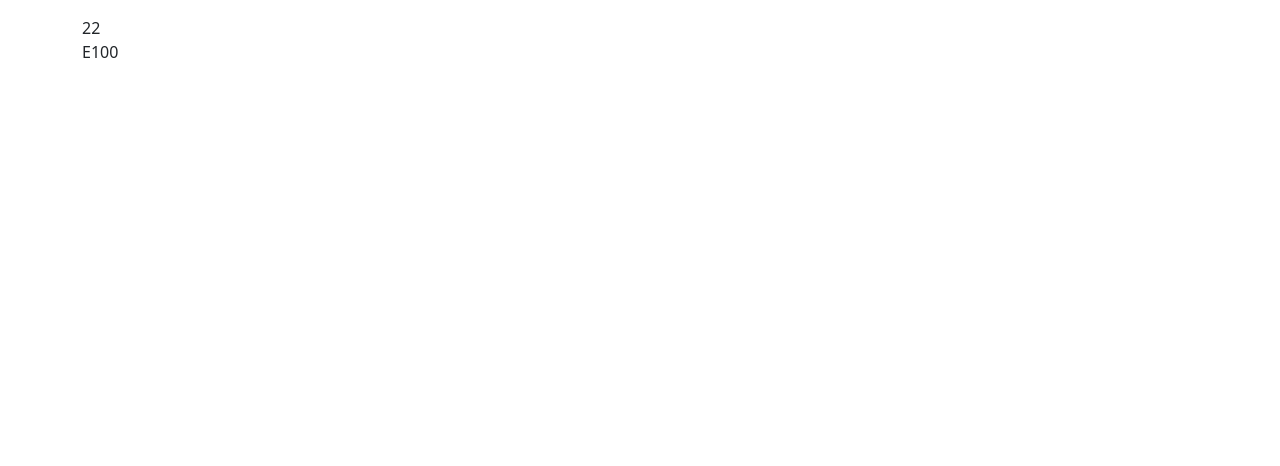
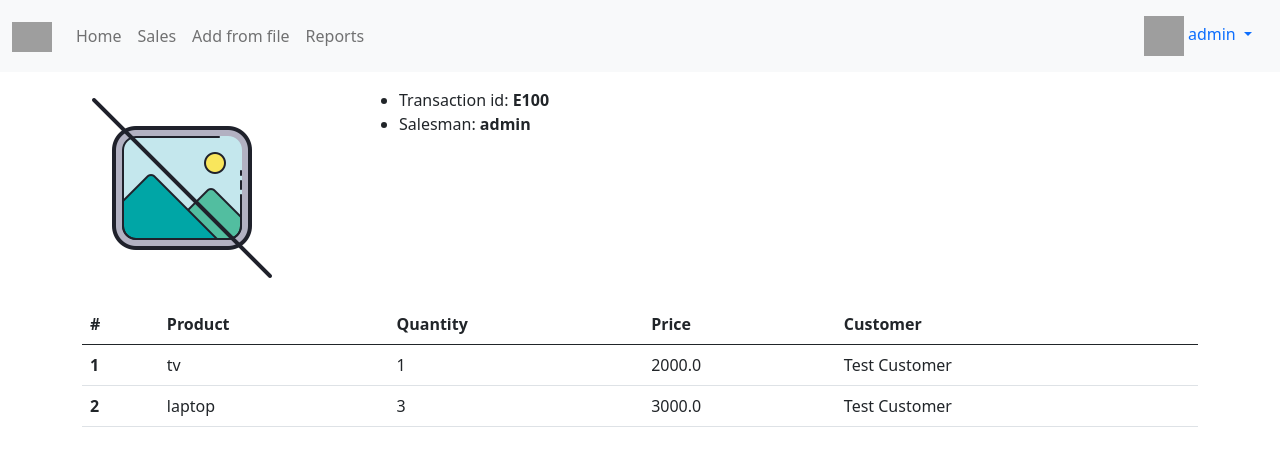
Before and after one commit to Klewiu/Django_Sales_with_Pyplane, a Django app: page /sales/22/ in a window 1280 px wide. Before the commit the part shown is almost empty. Shown: the top 466 px of the page. Run offline with Django 3.2, Linux system fonts and the light colour scheme; a user stored in the database is signed in; data comes from the database, SQL or seed files in the repository; both versions use the stored data as it was after the commit; some libraries are stand-ins or nearby versions; grey boxes are pictures that could not be loaded.

Commit message:
Add Sale Detail , Add Navbar

```diff
--- a/sales/static/sales/home.js
+++ b/sales/static/sales/home.js
@@ -43,6 +43,7 @@ reportBtn.addEventListener('click', () =>{
             success: function(response){
                 console.log(response)
                 handleAlerts('success', 'Report has been created')
+                reportForm.reset()
             },
             error: function(error){
                 console.log(error)
--- a/sales/templates/sales/detail.html
+++ b/sales/templates/sales/detail.html
@@ -6,8 +6,42 @@ detail {{ object.transaction_id }}
 
 
 {% block content %}
+<div class="row mt-3 mb-3">
+    <div class="col-3">
+        <img src="{{ object.customer.logo.url }}" class="img-fluid" alt="{{object.customer.name}}">
+    </div>
+    <div class="col-9">
+        <ul>
+            <li>Transaction id: <b>{{object.transaction_id}}</b></li>
+            <li>Salesman: <b>{{object.salesman.user.username}}</b></li>
+        </ul>
+    </div>
 
-    {{object.pk}}
-    <br>
-    {{object.transaction_id}}
+</div>
+
+<table class="table">
+  <thead>
+    <tr>
+        <th scope="col">#</th>
+        <th scope="col">Product</th>
+        <th scope="col">Quantity</th>
+        <th scope="col">Price</th>
+        <th scope="col">Customer</th>
+    </tr>
+  </thead>
+  <tbody>
+    {% for pos in object.get_positions %}
+        <tr>
+            <th scope="row">{{forloop.counter}}</th>
+            <td>{{pos.product.name}}</td>
+            <td>{{pos.quantity}}</td>
+            <td>{{pos.price}}</td>
+            <td>{{pos.get_sales_customer}}</td>
+        </tr>
+    {% endfor %}
+
+  </tbody>
+</table>
+
+
 {% endblock content %}
--- a/sales/templates/sales/home.html
+++ b/sales/templates/sales/home.html
@@ -21,7 +21,7 @@ home
       </div>
       <div class="modal-body" id="modal-body">
           <div id="alert-box"></div>
-          <form id="report-form">
+          <form id="report-form" autocomplete="off">
               {% csrf_token %}
               {{ report_form | crispy }}
               <button type="submit" class="btn btn-info mt-2">Save</button>
--- a/static/style.css
+++ b/static/style.css
@@ -12,3 +12,19 @@
 .dz:hover {
     background-color: #f5f5f5;
 }
+
+.avatar-sm {
+    height: 40px;
+    width: 40px;
+    boarder-radius: 50%;
+}
+.avatar-big {
+    height: 200px;
+    width: 200px;
+    boarder-radius: 50%;
+}
+
+.logo-sm {
+    height: 30px;
+    width: auto;
+}
--- a/templates/navbar.html
+++ b/templates/navbar.html
@@ -0,0 +1,40 @@
+{% load static %}
+{% url 'sales:home' as path_to_home %}
+{% url 'sales:list' as path_to_sales %}
+{% url 'reports:from-file' as path_to_from_file %}
+{% url 'reports:main' as path_to_reports %}
+{% url 'profiles:my' as path_to_my_profile %}
+
+<nav class="navbar navbar-expand-lg navbar-light bg-light">
+  <div class="container-fluid">
+    <a class="navbar-brand" href=""><img src="{% static 'logo.png' %}" class="logo-sm"></a>
+
+    <div class="collapse navbar-collapse" id="navbarNav">
+      <ul class="navbar-nav">
+        <li class="nav-item">
+          <a class="nav-link {% if request.path == path_to_home%}active{% endif %}" href="{{path_to_home}}">Home</a>
+        </li>
+        <li class="nav-item">
+          <a class="nav-link {% if request.path == path_to_sales%}active{% endif %}" href="{{path_to_sales}}">Sales</a>
+        </li>
+        <li class="nav-item">
+          <a class="nav-link {% if request.path == path_to_from_file%}active{% endif %}" href="{{path_to_from_file}}">Add from file</a>
+        </li>
+        <li class="nav-item">
+          <a class="nav-link {% if request.path == path_to_reports%}active{% endif %}" href="{{path_to_reports}}">Reports</a>
+        </li>
+      </ul>
+    </div>
+    {% if request.user.is_authenticated %}
+      <div class="nav-item dropdown">
+        <div class="nav-link dropdown-toggle" id="navbarDropdownMenuLink" role="button" data-bs-toggle="dropdown" aria-expanded="false">
+          <img src="{{request.user.profile.avatar.url}}" class="avatar-sm">&nbsp;{{request.user}}
+        </div>
+        <ul class="dropdown-menu" aria-labelledby="navbarDropdownMenuLink">
+          <li><a class="dropdown-item {% if request.path == path_to_my_profile%}active{% endif %}" href="{{path_to_my_profile}}">Profile</a></li>
+          <li><a class="dropdown-item" href="{% url 'logout' %}">Logout</a></li>
+        </ul>
+      </div>
+    {% endif %}
+  </div>
+</nav>
```
Also changed, not shown: reports_proj/templates/auth/login.html (deleted, +0 -34 lines), db.sqlite3.
